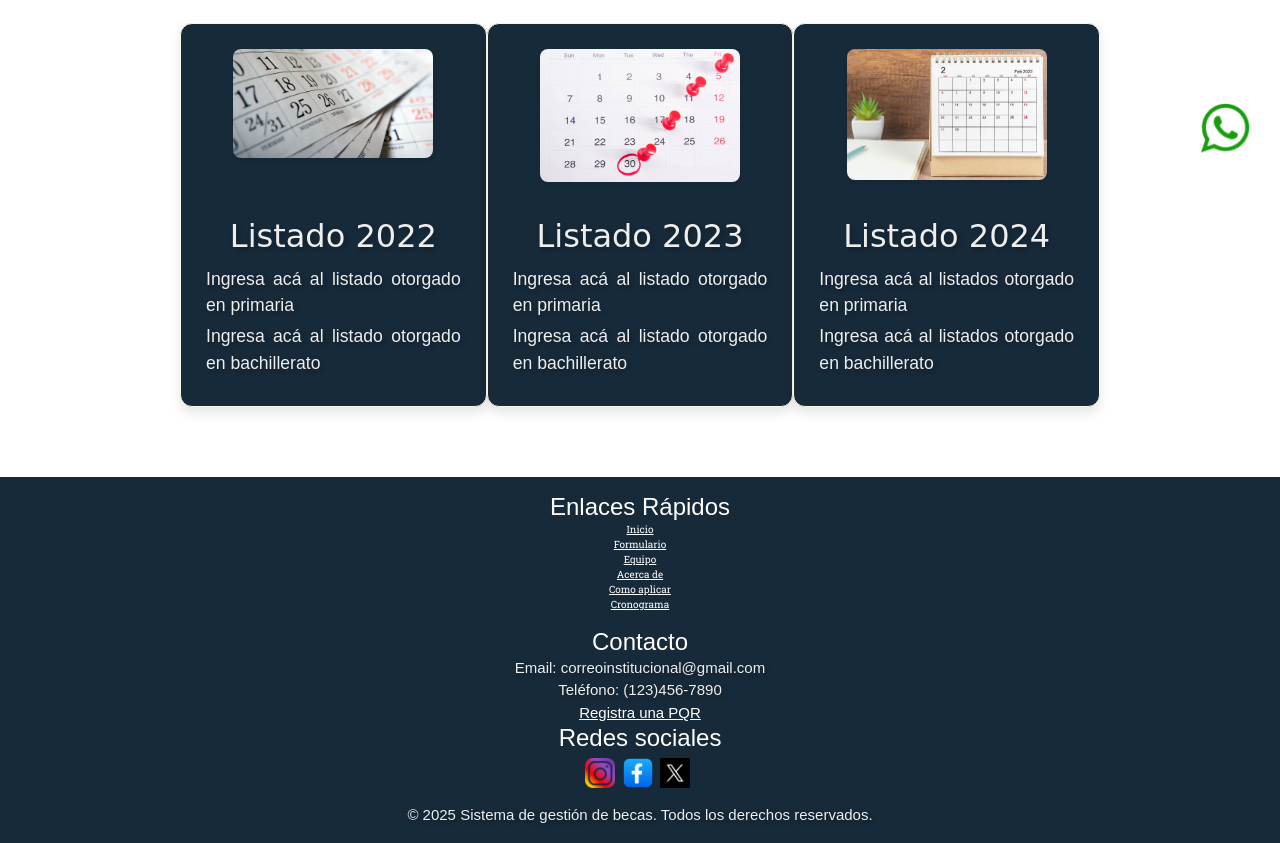
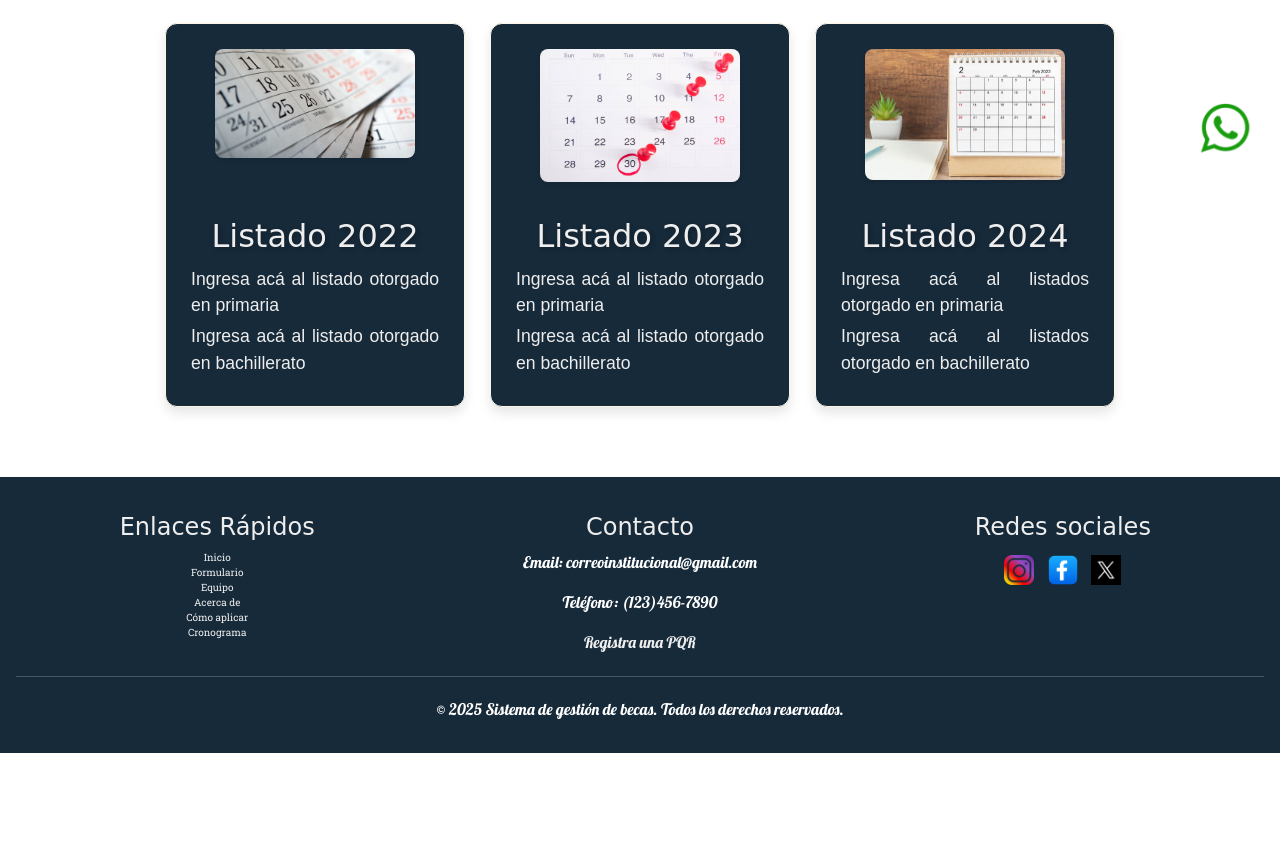
Before and after one commit to vastrocode72/pi_web1, a website: page index.html in a window 1280 px wide. Shown: the part 622-1465 px from the top of the page. After the commit the page ends 1375 px from the top, so only its background shows below. Drawn offline with nearby package versions, Linux system fonts and the light colour scheme; a web font is replaced by a local one.

Commit message:
index fixed

```diff
--- a/assets/css/style.css
+++ b/assets/css/style.css
@@ -36,7 +36,7 @@ body {
 ENCABEZADOS (h1, h2 selector especial #h2)
 -------------------- */
 
-h1, h2, h3{
+h1, h2, h3, h4, h5, h6{
     font-size: 50px;
     font-family: var(--font-heading)
 
@@ -107,14 +107,9 @@ LISTAS (ul)
 
 ul {
     font-family: var(--font-body);
+    color: var(--color-text-light);
     font-size: 10px;
 }
-
-
-/* --------------------
-TITULOS GRANDES (clase .titulo1)
--------------------- */
-
 
 /* --------------------
 NAVEGACIÓN (nav ul y links)
@@ -161,67 +156,71 @@ SECCIONES (section1, section2)
 
 /* --------------------
 FOOTER (contenedor y sus subpartes)
+/* --------------------
+FOOTER (elemento footer general)
 -------------------- */
 
-.footer__container {
-    font-size: 20px;
-    display: flex;
-    flex-wrap: wrap;
+/*
+  Estilos para el footer en general.
+  NO USES flexbox en el footer directamente.
+*/
+.footer {
+  background-color: var(--color-primary);
+  font-family: var(--font-footer);
+  color: var(--color-text-light);
   text-align: center;
-    gap: var(--spacing-xl);
-    max-width: var(--container-max-width);
-    margin: 0 auto;
-    padding: 0 var(--container-padding);
-    color: white;
-    font-family: Arial, Helvetica, sans-serif;
+  padding: 1rem;
+  margin-top: 2rem;
 }
 
-.footer__info { flex: 1; min-width: 250px; }
-.footer__logo { color: var(--text-white); margin-bottom: var(--spacing-sm); }
-.footer__text { color: var(--text-light); }
-.footer__links, .footer__contact { flex: 1; min-width: 200px; color: white; }
-
-.footer__heading {
-    color: var(--text-white);
-    margin-bottom: var(--spacing-md);
-    color: white;
+/*
+  Este es el contenedor que hace que las columnas se alineen en fila.
+  Es el único lugar donde necesitas las propiedades de flexbox.
+*/
+.footer-columns {
+  display: flex;
+  justify-content: space-between; /* Distribuye el espacio entre las columnas */
+  align-items: flex-start; /* Alinea los ítems en la parte superior */
+  flex-wrap: wrap; /* Permite que las columnas se muevan a una nueva fila en pantallas pequeñas */
+  padding: 20px;
 }
 
-.footer__nav {
-    color: white;
+footer p {
+  color: #FFFFFF;
+}
+
+/* Estilos para cada una de las columnas */
+.column {
+  width: 30%;
+  color: var(--color-text-light);
+  text-align: center;
+}
+
+/* Estilos para el texto de copyright */
+.copyright {
+  text-align: center;
+  padding-top: 20px;
+  border-top: 1px solid rgba(255, 255, 255, 0.2);
+}
+
+/* Estilo para los enlaces de las listas */
+.column ul {
   list-style: none;
   padding: 0;
-    text-align: center;
+
+}
+
+.column a {
+  color: var(--color-text-light); /* Asumiendo que esta es tu variable de color */
   text-decoration: none;
 }
 
-.footer__nav img {
+/* Estilos para las imágenes de redes sociales */
+.social-links img {
   height: 30px;
-    right: 30px;
-    align-items: center;
-    padding-right: 5px;
+  padding: 0 5px; /* Espacio entre las imágenes */
   margin-top: 5px;
 }
-
-.footer__nav a { color: var(--text-light); }
-.footer__contact p { color: var(--text-light); margin-bottom: var(--spacing-sm); }
-
-.footer__contact {
-    font-family: Arial, Helvetica, sans-serif;
-    color: var(--color-text-light);
-    font-size: 15px;
-}
-
-.footer__bottom {
-    text-align: center;
-    padding: 10px;
-    margin-top: var(--spacing-xl);
-    border-top: 1px solid rgba(255, 255, 255, 0.1);
-    background-color: var(--color-primary);
-}
-
-.pie_pagina { color: white; }
-
 
 /* --------------------
 ABOUT / SOBRE NOSOTROS (estructuras con imagen y texto)
@@ -307,27 +306,6 @@ PASOS / STEP (lista de pasos estilizados)
     margin: 0;
 }
 
-
-/* --------------------
-FOOTER (elemento footer general)
--------------------- */
-
-footer {
-    background-color: var(--color-primary);
-    font-family: var(--font-footer);
-    color: var(--color-text-light);
-    text-align: center;
-    padding: 1rem;
-    margin-top: 2rem;
-}
-
-
-/* --------------------
-ENLACES (a)
--------------------- */
-
-
-
 a:hover {
     text-decoration: underline;
 }
@@ -389,31 +367,7 @@ TABLAS ESTILIZADAS (.bordes)
 TEXTOS REUTILIZABLES (.texto)
 -------------------- */
 
-.texto {
-    font-family:Arial, Helvetica, sans-serif;
-}
 
-.texto {
-    display: flex;
-    align-items: center;
-    width: 90%px;
-    margin: 20px auto;
-    padding: 20px;
-    gap: 20px;
-    box-shadow: 0 15px 15px rgba(0, 0, 0, 0.1);
-}
-
-.texto img {
-      width: 200px;
-      height: auto;
-      border-radius: 10px;
-}
-
-.texto p {
-      font-size: 16px;
-      line-height: 1.5;
-      text-align: justify;
-}
 /* --------------------
 BOTÓN FLOTANTE WHATSAPP (.whatsapp-btn)
 -------------------- */
@@ -617,7 +571,7 @@ input[type="submit"]:hover {
 
 input[type="submit"] {
     background-color: hsl(203, 94%, 12%);
-    color: white;
+    color: var(--color-text-light);
     padding: 10px 15px;
     margin-top: 20px;
     border: none;
@@ -626,17 +580,6 @@ input[type="submit"] {
     font-weight: bold;
 }
 
-h2 {
-    text-align: center;
-    color: black;
-    text-shadow: 2px 2px 5px rgba(0,0,0,0.3);
-}
-
-p {
-    text-align: center;
-    color: black;
-    text-shadow: 2px 2px 5px rgba(0,0,0,0.3);
-}
 /* --------------------
 BARRA SUPERIOR y LOGO (.barra-superior, .logo)
 -------------------- */
@@ -668,51 +611,7 @@ BARRA SUPERIOR y LOGO (.barra-superior, .logo)
 }
 
 
-/* --------------------
-CAROUSEL (imágenes dentro de carrusel)
--------------------- */
 
-.carousel-inner img {
-   margin-top:30px;
-   height: 500px;
-   width: 250px;
-}
-
-
-/* --------------------
-PQR (clase simple para texto de atención o botones)
--------------------- */
-
-.PQR {
-    color: white;
-}
-
-
-/* --------------------
-SECCIÓN TEXTO
--------------------- */
-
-.texto {
-    display: flex;
-    align-items: center;
-    width: 90%px;
-    margin: 20px auto;
-    padding: 20px;
-    gap: 20px;
-    box-shadow: 0 15px 15px rgba(0, 0, 0, 0.1);
-}
-
-.texto img {
-      width: 200px;
-      height: auto;
-      border-radius: 10px;
-}
-
-.texto p {
-      font-size: 16px;
-      line-height: 1.5;
-      text-align: justify;
-}
 /* --------------------
 BOTONES PRINCIPALES (.boton)
 -------------------- */
@@ -813,13 +712,13 @@ BLOQUES DE "CÓMO APLICAR" (.comoaplicartarjetas)
 
 .comoaplicartarjetas .step h2 {
     font-size: 1.5em;
-    color: #333333;
+    color: var(--color-text-light);
     margin-bottom: 10px;
 }
 
 .comoaplicartarjetas .step p {
     font-size: 1em;
-    color: #666666;
+    color: var(--color-text-light);
     line-height: 1.6;
 }
 
@@ -835,12 +734,12 @@ TARJETAS DEL INDEX
   justify-content: center;
   max-width: 960px;
   margin: 50px auto;
-    padding: 0 20px;
-    gap: 0px auto;
   padding: 20px;
   flex-direction: row;
+  gap: 25px;
 }
 
+/* El resto de tu código para .cardinicio permanece igual, pero ya no necesitas margin */
 .cardinicio {
   background-color: var(--color-primary);
   border: 1px solid var(--color-background);
@@ -856,7 +755,6 @@ TARJETAS DEL INDEX
   align-items: center;
   justify-content: space-between;
   transition: transform 0.2s ease-in-out, box-shadow 0.2s ease-in-out;
-
 }
 
 .cardinicio:hover {
--- a/index.html
+++ b/index.html
@@ -92,40 +92,41 @@
 
 
  <!-- Footer -->
-    <footer>
-        <div class="footer__container">
-            <div class="footer__links">
-                <h4 class="footer__heading">Enlaces Rápidos</h4>
-                <ul class="footer__nav">
+    <footer class="footer">
+  <div class="footer-columns">
+    <div class="column">
+      <h4>Enlaces Rápidos</h4>
+      <ul>
         <li><a href="index.html">Inicio</a></li>
         <li><a href="pages/formulario.html">Formulario</a></li>
         <li><a href="pages/equipo.html">Equipo</a></li>
         <li><a href="pages/acercade.html">Acerca de</a></li>
-                    <li><a href="pages/comoaplicar.html">Como aplicar</a></li>
+        <li><a href="pages/comoaplicar.html">Cómo aplicar</a></li>
         <li><a href="pages/cronograma.html">Cronograma</a></li>
       </ul>
     </div>
+
+    <div class="column">
+      <h4>Contacto</h4>
+      <p>Email: correoinstitucional@gmail.com</p>
+      <p>Teléfono: (123)456-7890</p>
+      <a href="https://docs.google.com/forms/d/e/1FAIpQLScCAej2W1LedgOui0IZq6YsrLQzyOsXl59cW-TtmocQ3AEpLA/viewform?usp=header">Registra una PQR</a>
     </div>
 
-        <div class="footer__contact">
-            <h4 class="footer__heading">Contacto</h4>
-                <p>Email: correoinstitucional@gmail.com</p>
-                <p>Teléfono: (123)456-7890</p>
-                <a href="https://docs.google.com/forms/d/e/1FAIpQLScCAej2W1LedgOui0IZq6YsrLQzyOsXl59cW-TtmocQ3AEpLA/viewform?usp=header " class="PQR">Registra una PQR</a>
+    <div class="column">
+      <h4>Redes sociales</h4>
+      <div class="social-links">
+        <a href="https://www.instagram.com/"><img src="assets/imagenes/logo_instagram.png" alt="Instagram"></a>
+        <a href="https://www.facebook.com/?locale=es_LA"><img src="assets/imagenes/logo_facebook.png" alt="Facebook"></a>
+        <a href="https://x.com/i/flow/login?lang=es"><img src="assets/imagenes/Logo X.jpg" alt="X"></a>
+      </div>
+    </div>
   </div>
 
-        <div class="footer__contact">
-            <h4 class="footer__heading">Redes sociales </h4>
-                    <ul class="footer__nav img">
-                        <a href="https://www.instagram.com/"><img src="assets/imagenes/logo_instagram.png" alt="instagram"></a>
-                        <a href="https://www.facebook.com/?locale=es_LA"><img src="assets/imagenes/logo_facebook.png" alt="facebook"></a>
-                        <a href="https://x.com/i/flow/login?lang=es"><img src="assets/imagenes/Logo X.jpg" alt="x"></a>
-                    </ul>
-            <p class="pie_pagina">&copy; 2025 Sistema de gestión de becas. Todos los derechos reservados.</p>
+  <div class="copyright">
+    <p>© 2025 Sistema de gestión de becas. Todos los derechos reservados.</p>
   </div>
-
 </footer>
-    </section>
 
     <!-- Boton Flotante -->
     <div>
```
Lines whose indentation alone changed are shown as unchanged.
